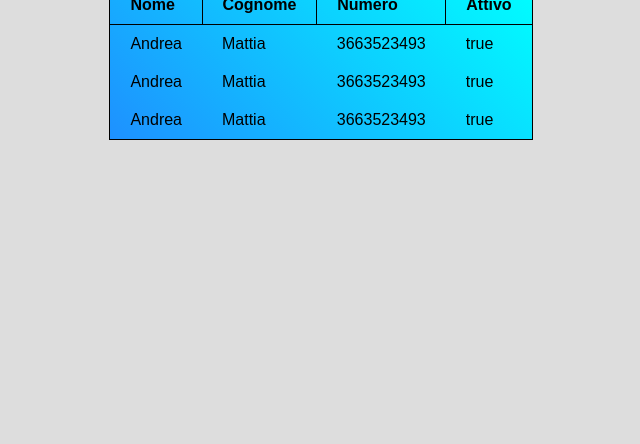
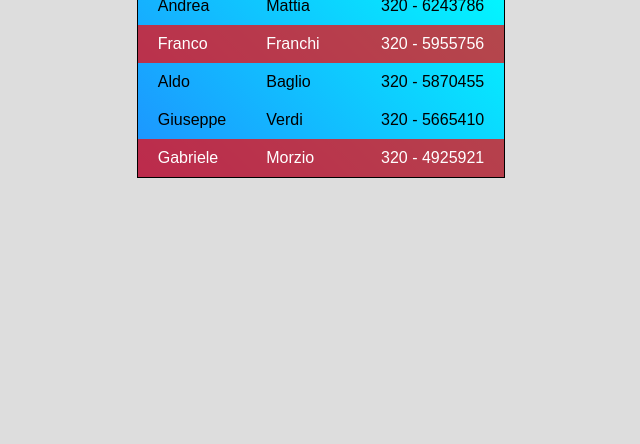
Before and after one commit to Andrea-Mattia/js-snacks-recap, a plain HTML site: page index.html in a window 1280 px wide. Shown: the part 356-800 px from the top of the page, without its empty margins (319-959 px from the left). Drawn offline with nearby package versions, Linux system fonts and the light colour scheme.

Commit message:
add snack 4

```diff
--- a/css/style.css
+++ b/css/style.css
@@ -15,6 +15,21 @@ body {
     display: flex;
     justify-content: center;
     align-items: center;
+}
+
+.danger {
+    color: #fff;
+    background: rgba(255, 0, 0, .7);
+}
+
+.phone-number {
+    cursor: pointer;
+    transition: background .3s, color .3s;
+}
+
+.phone-number:hover {
+    color: #fff;
+    background: rgba(0, 0, 0, .5);
 }
 
 /* LAYOUT */
@@ -36,5 +51,4 @@ body {
 .table th,
 .table td {
     padding: 10px 20px;
-    text-align: left;
 }
--- a/index.html
+++ b/index.html
@@ -20,28 +20,20 @@
                     <tr>
                         <th>Nome</th>
                         <th>Cognome</th>
-                        <th>Numero</th>
-                        <th>Attivo</th>
+                        <th>Telefono</th>
                     </tr>
                 </thead>
                 <tbody>
-                    <tr>
-                        <td>Andrea</td>
-                        <td>Mattia</td>
-                        <td>3663523493</td>
-                        <td>true</td>
-                    </tr>
-                    <tr>
-                        <td>Andrea</td>
-                        <td>Mattia</td>
-                        <td>3663523493</td>
-                        <td>true</td>
-                    </tr>
-                    <tr>
-                        <td>Andrea</td>
-                        <td>Mattia</td>
-                        <td>3663523493</td>
-                        <td>true</td>
+                    <tr v-for="(contact, index) in contatti"
+                        :class="isActive(index) ? '' : 'danger'"
+                    >
+                        <td>{{contact.nome}}</td>
+                        <td>{{contact.cognome}}</td>
+                        <td class="phone-number"
+                            @click="surnameLog(index)"
+                        >
+                            {{contact.tel}}
+                        </td>
                     </tr>
                 </tbody>
             </table>
--- a/js/script.js
+++ b/js/script.js
@@ -415,34 +415,42 @@ const app = new Vue({
             {
                 nome: 'Andrea',
                 cognome: 'Mattia',
-                tel: '320' + getRandomNumber(0, 9999999),
+                tel: '320 - ' + getRandomNumber(0, 9999999),
                 attivo: true,
             },
             {
                 nome: 'Franco',
                 cognome: 'Franchi',
-                tel: '320' + getRandomNumber(0, 9999999),
+                tel: '320 - ' + getRandomNumber(0, 9999999),
                 attivo: false,
             },
             {
                 nome: 'Aldo',
                 cognome: 'Baglio',
-                tel: '320' + getRandomNumber(0, 9999999),
+                tel: '320 - ' + getRandomNumber(0, 9999999),
                 attivo: true,
             },
             {
                 nome: 'Giuseppe',
                 cognome: 'Verdi',
-                tel: '320' + getRandomNumber(0, 9999999),
+                tel: '320 - ' + getRandomNumber(0, 9999999),
                 attivo: true,
             },
             {
                 nome: 'Gabriele',
                 cognome: 'Morzio',
-                tel: '320' + getRandomNumber(0, 9999999),
+                tel: '320 - ' + getRandomNumber(0, 9999999),
                 attivo: false,
             },
         ],
+    },
+    methods: {
+        isActive(index) {
+            return this.contatti[index].attivo;
+        },
+        surnameLog(index) {
+            console.log(this.contatti[index].cognome);
+        }
     },
 });
 
```
